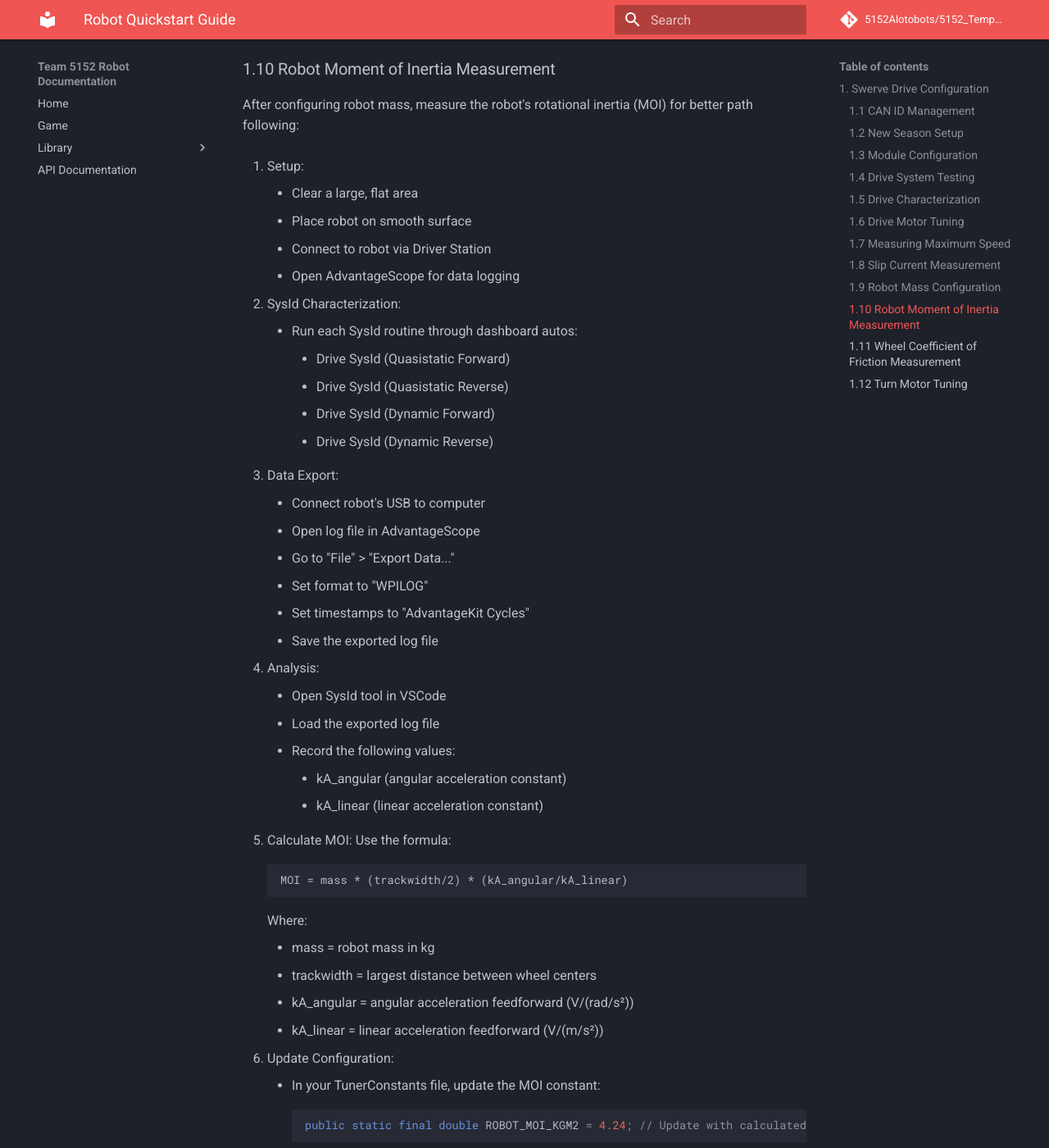
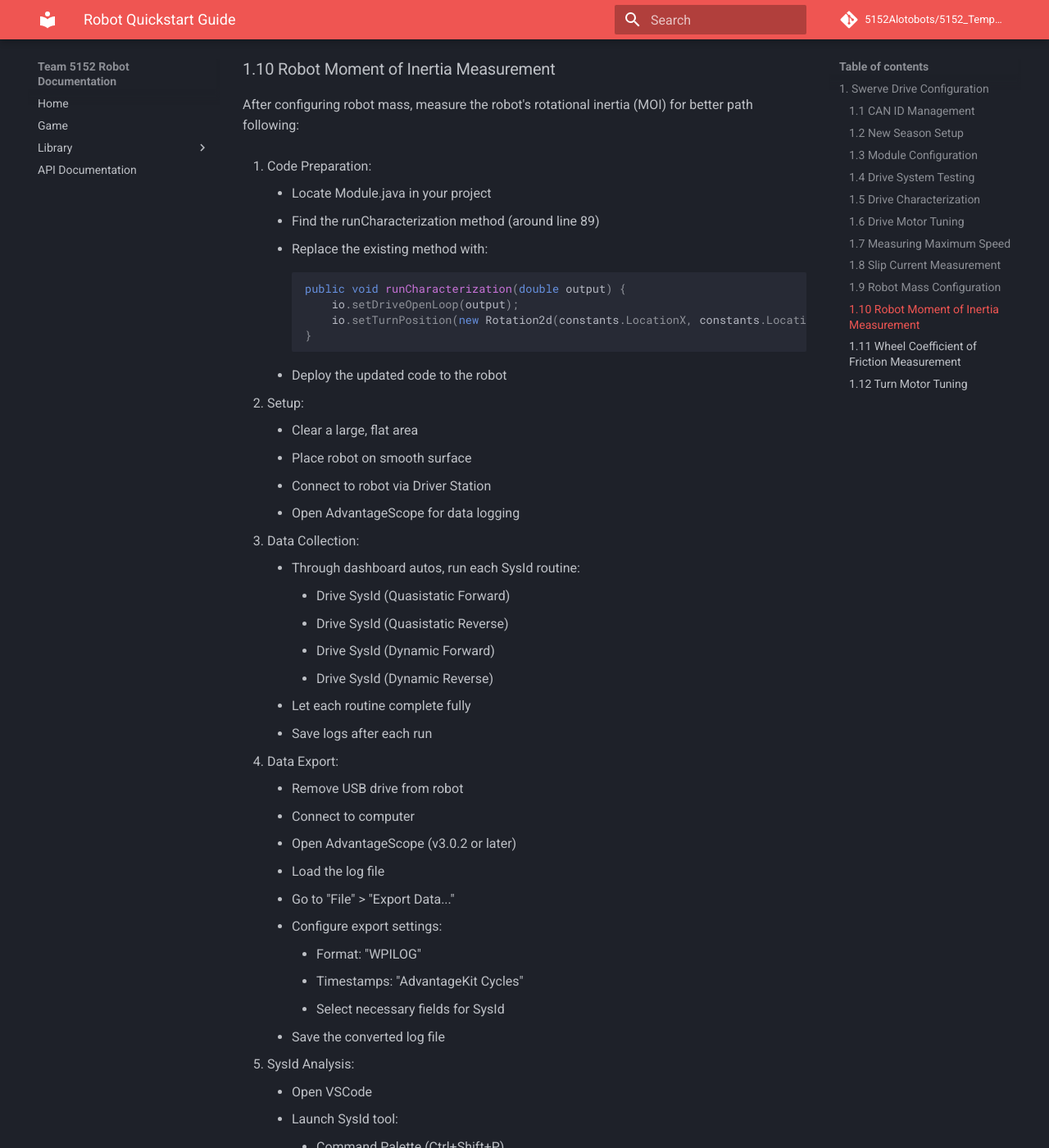
Before and after one commit to 5152Alotobots/5152_Template, an MkDocs documentation site: the page built from docs/mkdocs/docs/quickstart.md, in a window 1280 px wide and 1400 px high, scrolled down 9414 px. Shown: the whole window at 82% size. Built offline with MkDocs 1.6.1 and Material for MkDocs 9.7.7, drawn with Linux system fonts in a browser that asks for light colours; comment, search, counter and statistics services are not loaded; some of the changed text lies outside the part shown.

Commit message:
(no commit message provided)

````diff
--- a/docs/mkdocs/docs/quickstart.md
+++ b/docs/mkdocs/docs/quickstart.md
@@ -343,57 +343,83 @@ After setting up slip current limits, configure the robot's mass for PathPlanner
 ### 1.10 Robot Moment of Inertia Measurement
 After configuring robot mass, measure the robot's rotational inertia (MOI) for better path following:
 
-1. Setup:
+1. Code Preparation:
+    - Locate Module.java in your project
+    - Find the runCharacterization method (around line 89)
+    - Replace the existing method with:
+    ```java
+    public void runCharacterization(double output) {
+        io.setDriveOpenLoop(output);
+        io.setTurnPosition(new Rotation2d(constants.LocationX, constants.LocationY).plus(Rotation2d.kCCW_Pi_2));
+    }
+    ```
+    - Deploy the updated code to the robot
+
+2. Setup:
     - Clear a large, flat area
     - Place robot on smooth surface
     - Connect to robot via Driver Station
     - Open AdvantageScope for data logging
 
-2. SysId Characterization:
-    - Run each SysId routine through dashboard autos:
+3. Data Collection:
+    - Through dashboard autos, run each SysId routine:
         - Drive SysId (Quasistatic Forward)
         - Drive SysId (Quasistatic Reverse)
         - Drive SysId (Dynamic Forward)
         - Drive SysId (Dynamic Reverse)
+    - Let each routine complete fully
+    - Save logs after each run
 
-3. Data Export:
-    - Connect robot's USB to computer
-    - Open log file in AdvantageScope
+4. Data Export:
+    - Remove USB drive from robot
+    - Connect to computer
+    - Open AdvantageScope (v3.0.2 or later)
+    - Load the log file
     - Go to "File" > "Export Data..."
-    - Set format to "WPILOG"
-    - Set timestamps to "AdvantageKit Cycles"
-    - Save the exported log file
+    - Configure export settings:
+        - Format: "WPILOG"
+        - Timestamps: "AdvantageKit Cycles"
+        - Select necessary fields for SysId
+    - Save the converted log file
 
-4. Analysis:
-    - Open SysId tool in VSCode
+5. SysId Analysis:
+    - Open VSCode
+    - Launch SysId tool:
+        - Command Palette (Ctrl+Shift+P)
+        - Search "WPILib: Start Tool"
+        - Select "SysId"
     - Load the exported log file
-    - Record the following values:
-        - kA_angular (angular acceleration constant)
-        - kA_linear (linear acceleration constant)
+    - Record these values:
+        - kA_angular (V/(rad/s²))
+        - kA_linear (V/(m/s²))
 
-5. Calculate MOI:
-    Use the formula:
+6. Calculate MOI:
+    Use this formula:
     ```
     MOI = mass * (trackwidth/2) * (kA_angular/kA_linear)
     ```
     Where:
     - mass = robot mass in kg
     - trackwidth = largest distance between wheel centers
-    - kA_angular = angular acceleration feedforward (V/(rad/s²))
-    - kA_linear = linear acceleration feedforward (V/(m/s²))
+    - kA_angular = angular acceleration feedforward
+    - kA_linear = linear acceleration feedforward
 
-6. Update Configuration:
+7. Update Configuration:
     - In your TunerConstants file, update the MOI constant:
     ```java
     public static final double ROBOT_MOI_KGM2 = 4.24; // Update with calculated value
     ```
     This value represents the robot's resistance to rotational acceleration
 
-7. Verification:
+8. Verification:
     - Deploy updated code
     - Test rotational movements
     - Verify smooth acceleration in turns
     - Check path following accuracy with rotation
+    - Pay special attention to:
+        - Turn initiation smoothness
+        - Stopping accuracy
+        - Multi-axis movement stability
 
 ### 1.11 Wheel Coefficient of Friction Measurement
 After configuring mass and MOI, measure the wheel coefficient of friction for accurate path following:
````
